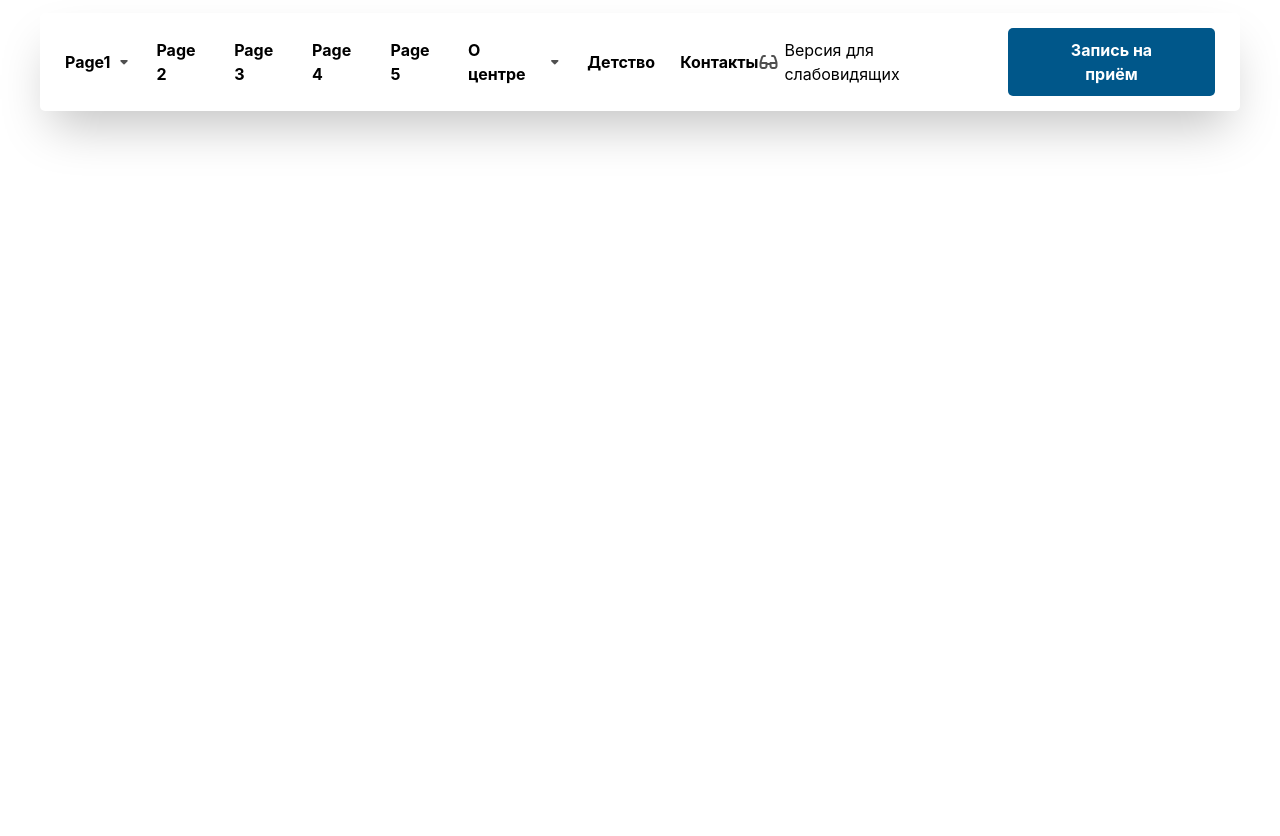
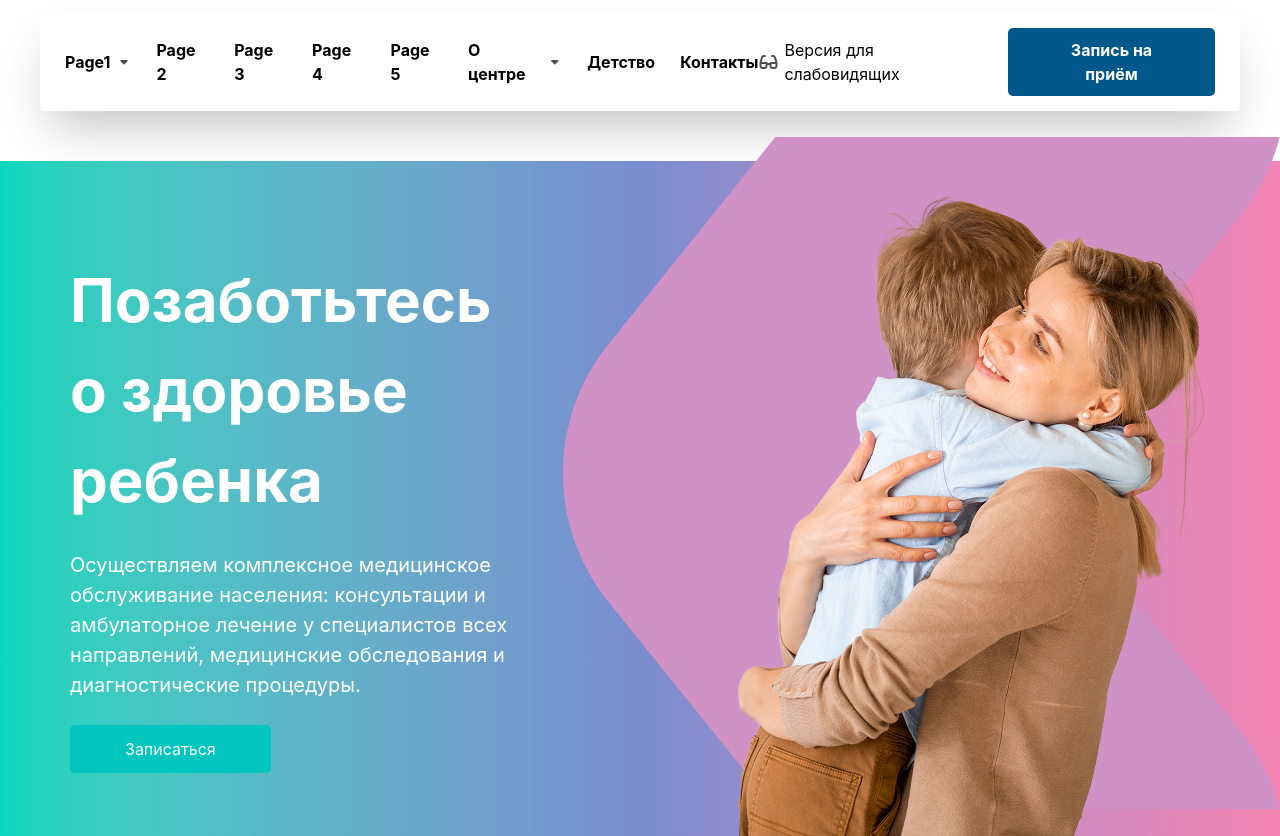
Before and after one commit to maga76/exam-week_4, a website: page src/page2.html in a window 1280 px wide. Shown: the part 106-942 px from the top of the page. Before the commit the page ends 800 px from the top, so only its background shows below. Drawn offline with nearby package versions, Linux system fonts and the light colour scheme; files that its build step writes are made by us from their sources; a web font is replaced by a local one.

Commit message:
Page2Sec1

```diff
--- a/src/page2.html
+++ b/src/page2.html
@@ -87,5 +87,31 @@
         </button>
       </nav>
     </header>
+    <main>
+      <div class="bg-linear-to-r from-[#56A3CA] to-[#A28BC7]  lg:from-[#02D7BD] lg:via-[#7A8DCF] lg:to-[#F485B4] mt-[50px]">
+        <section
+          class=" flex flex-col lg:flex-row justify-between items-center gap-[50px] max-w-300 m-auto text-white p-[30px] pb-[0]"
+        >
+          <aside class="flex flex-col items-start gap-[25px]">
+            <h1 class="text-[40px] lg:text-[60px] font-bold lg:w-[600px]">
+              Позаботьтесь о здоровье ребенка
+            </h1>
+            <p class="text-[20px] lg:w-[550px]">
+              Осуществляем комплексное медицинское обслуживание населения:
+              консультации и амбулаторное лечение у специалистов всех
+              направлений, медицинские обследования и диагностические процедуры.
+            </p>
+            <button class="bg-[#00C6BF] p-[12px_55px] rounded-[5px]">
+              Записаться
+            </button>
+          </aside>
+          <aside class="flex flex-col items-center">
+            <img src="IMGABDULLO/mother.png" class="relative z-10" alt="" />
+          </aside>
+        </section>
+            <img src="IMGABDULLO/leftpos.png" class="absolute top-[243px] right-0 lg:inline hidden" alt="" >
+            <img src="IMGABDULLO/toppos.png" class="absolute lg:hidden top-[920px]" alt="">
+      </div>
+    </main>
   </body>
 </html>
```
Also changed, not shown: src/IMGABDULLO/leftpos.png (added), src/IMGABDULLO/mother.png (added), src/IMGABDULLO/toppos.png (added).
